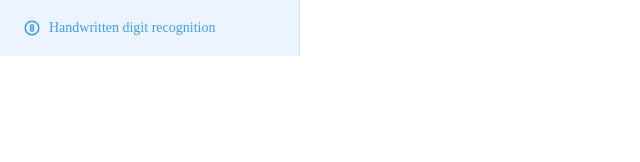
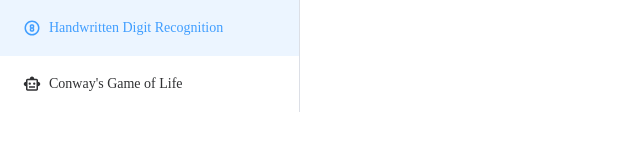
Before and after one commit to ylingu/FPGA-FUN, a Vue app: page /apps in a window 1280 px wide. Shown: the top 162 px of the page, without its empty margins (0-640 px from the left). Built offline with nearby package versions, Linux system fonts and the light colour scheme; a web font is replaced by a local one.

Commit message:
add conway game path in routing

```diff
--- /dev/null
+++ b/src/components/icons/IconSmartToy.vue
@@ -0,0 +1,6 @@
+<template>
+  <svg xmlns="http://www.w3.org/2000/svg" height="24px" viewBox="0 -960 960 960" width="24px">
+    <path
+      d="M160-360q-50 0-85-35t-35-85q0-50 35-85t85-35v-80q0-33 23.5-56.5T240-760h120q0-50 35-85t85-35q50 0 85 35t35 85h120q33 0 56.5 23.5T800-680v80q50 0 85 35t35 85q0 50-35 85t-85 35v160q0 33-23.5 56.5T720-120H240q-33 0-56.5-23.5T160-200v-160Zm200-80q25 0 42.5-17.5T420-500q0-25-17.5-42.5T360-560q-25 0-42.5 17.5T300-500q0 25 17.5 42.5T360-440Zm240 0q25 0 42.5-17.5T660-500q0-25-17.5-42.5T600-560q-25 0-42.5 17.5T540-500q0 25 17.5 42.5T600-440ZM320-280h320v-80H320v80Zm-80 80h480v-480H240v480Zm240-240Z" />
+  </svg>
+</template>
--- a/src/router/index.ts
+++ b/src/router/index.ts
@@ -19,6 +19,11 @@ const router = createRouter({
           name: 'number',
           component: () => import('../components/NumberCanvas.vue'),
         },
+        {
+          path: 'conway',
+          name: 'conway',
+          component: () => import('../components/ConwayGame.vue'),
+        }
       ],
     },
     {
--- a/src/views/AppsView.vue
+++ b/src/views/AppsView.vue
@@ -5,7 +5,13 @@
         <el-icon>
           <Counter8Icon />
         </el-icon>
-        Handwritten digit recognition
+        Handwritten Digit Recognition
+      </el-menu-item>
+      <el-menu-item index="2" @click="$router.push('/apps/conway')">
+        <el-icon>
+          <SmartToyIcon />
+        </el-icon>
+        Conway's Game of Life
       </el-menu-item>
     </el-menu>
   </el-aside>
@@ -16,4 +22,5 @@
 
 <script setup lang="ts">
 import Counter8Icon from '@/components/icons/IconCounter8.vue'
+import SmartToyIcon from '@/components/icons/IconSmartToy.vue'
 </script>
```
